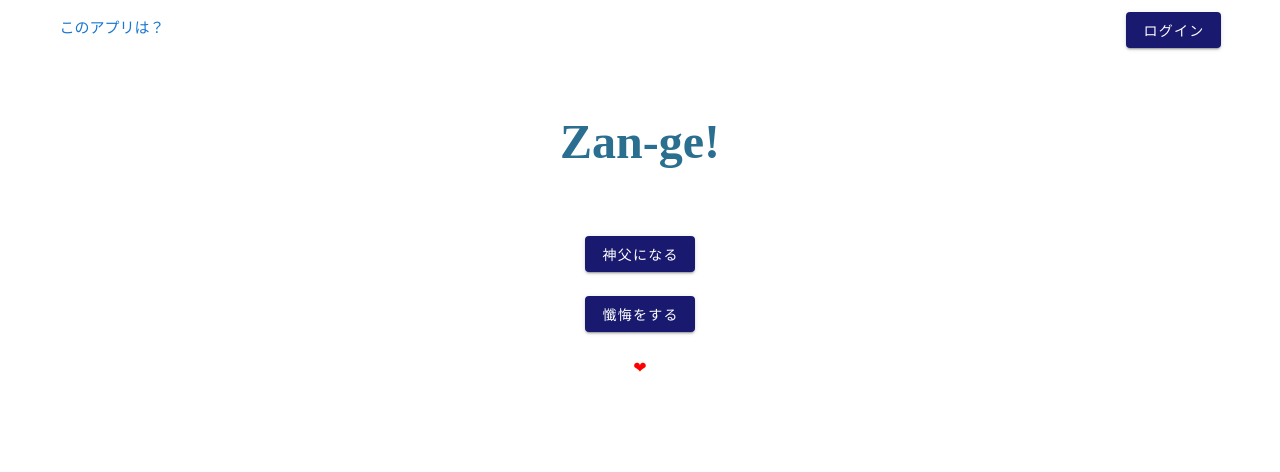
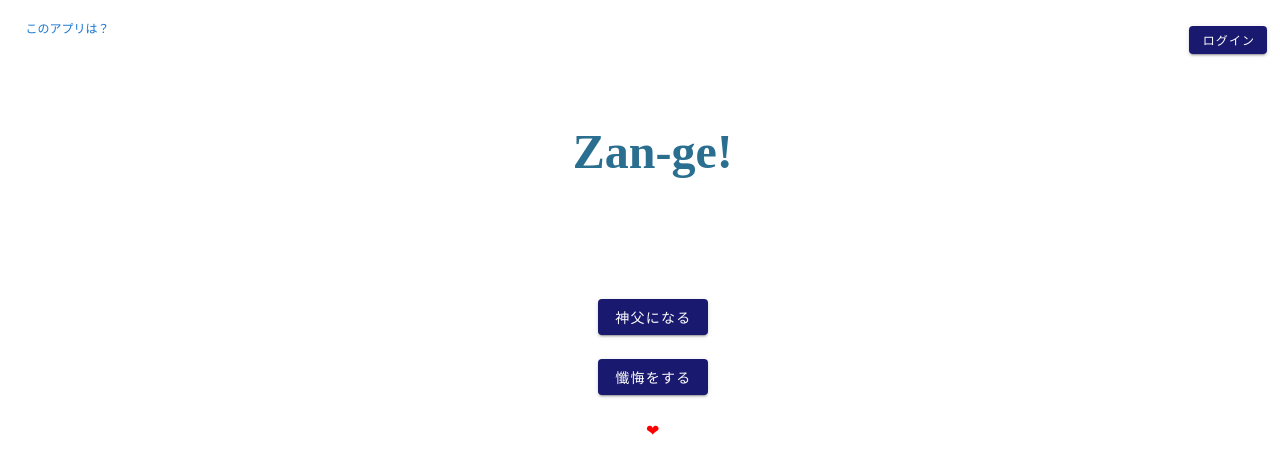
Before and after one commit to Kuroneko-mayuge/public_zanngeapp, a Vue app: page / in a window 1280 px wide. Shown: the top 472 px of the page. Built offline with nearby package versions, Linux system fonts and the light colour scheme; no server answers.

Commit message:
Homepage ちょっと修正

```diff
--- a/src/components/Description.vue
+++ b/src/components/Description.vue
@@ -14,7 +14,8 @@
         <p>匿名性のコミュニケーションです</p>
         <br>
         <p>5分が経つと、強制的に会話は終了します</p>
-        <p>最後にあなたは相手を評価できます（勿論相手も同じです）</p>
+        <p>最後にあなたは相手を評価できます</p>
+        <p>（勿論相手も同じです）</p>
         <p>ログインする事で、あなたの信頼性を確認する事が可能です</p>
       </h4>
       <h4>
@@ -67,16 +68,16 @@ a:hover{
 }
 
 .des_title {
-  width: 200%;
+  width: 250%;
   height: 10%;
-  font-size: 15px;
+  font-size: 12px;
 }
 
 .des_container{
   background-color: #5b5b6b;
   color:aliceblue;
   width: 380%;
-  margin-left: 30%;
+  margin-left: 0%;
   height: 45%;
   text-align: center;
   opacity: 0.92;
@@ -86,7 +87,7 @@ a:hover{
 h4{
   margin: 2% 8% 2% 6%;
   padding: 1% 1% 1% 1%;
-  font-size: 13px;
+  font-size: 12px;
 }
 h5{
   margin: 2% 8% 2% 6%;
--- a/src/components/Header.vue
+++ b/src/components/Header.vue
@@ -5,11 +5,11 @@
         <img :src="photoURL">
       </span>
       <span class="margin">
-        <v-btn color="#191970" class="white--text" @click="logout">ログアウト</v-btn>
+        <v-btn color="#191970" class="white--text" @click="logout" small>ログアウト</v-btn>
       </span>
     </div>
-    <div v-else-if="loadingFlg" align="right">
-      <v-btn color="#191970" class="white--text" @click="login">ログイン</v-btn>
+    <div v-else-if="loadingFlg" align="right" class="margin">
+      <v-btn color="#191970" class="white--text" @click="login" small>ログイン</v-btn>
     </div>
     <div v-else class="pos-right">
       <Loading/>
@@ -56,8 +56,8 @@ img {
     display: block;
     margin: 0;
     position: relative;
-    height: 32px;
-    width: 32px;
+    height: 30px;
+    width: 30px;
     z-index: 0;
 }
 .pos-right {
@@ -85,5 +85,6 @@ img {
 
 .margin {
   margin-left: 1%;
+  margin-right: 1%;
 }
 </style>
--- a/src/components/HomePage.vue
+++ b/src/components/HomePage.vue
@@ -1,8 +1,10 @@
 <template>
-  <v-container>
+  <div id="newcontainer">
     <Header v-if="isOnHomePage()"></Header>
     <Description v-if="isOnHomePage()" class="description"></Description>
     <h1 align="center" v-if="isOnHomePage()">Zan-ge!</h1>
+    <br>
+    <br>
     <v-row>
         <v-col align="center">
           <v-btn @click="makeChatroom" v-if="isOnHomePage()"
@@ -29,7 +31,7 @@
     </v-row>
     <Loading v-show="loading"></Loading>
     <router-view></router-view>
-  </v-container>
+  </div>
 </template>
 
 <script>
@@ -146,6 +148,13 @@ export default {
 </script>
 
 <style>
+#newcontainer {
+  padding: 1%;
+  margin: 1%;
+  width: 100%;
+  height: 100%;
+}
+
 .heart {
   color: red;
 }
@@ -159,7 +168,7 @@ h1 {
 .description {
   position: fixed;
   top: 2%;
-  width: 20%;
+  width: 25%;
   height: 200%;
   z-index: 1;
 }
--- a/src/views/Chatroom.vue
+++ b/src/views/Chatroom.vue
@@ -67,7 +67,7 @@ export default {
 
         //スクロールを一番下に移動
         const element = document.getElementById("chat");
-        element.scrollTop = element.scrollHeight - element.clientHeight;
+        element.scrollTop = element.scrollHeight - element.clientHeight - 10;
       }
     },
     //終了時刻と現在時刻の比較
@@ -118,18 +118,17 @@ export default {
   width: 60%;
   padding: 3%;
   top: 50%;
-  margin-left: 13%;
+  margin-left: 16.5%;
   background: #FFEEFF;
   text-align: center;
 }
 
 #chat {
+  height: 78%;
   position: fixed;
   top: 5%;
-  width: 110%;
-  height: 200%;
-  margin-left: -2%;
-  height: 450px;
+  width: 100%;
+  margin-left: 1%;
   font-size: 15px;
   overflow: scroll;
   white-space:normal;
@@ -140,7 +139,7 @@ export default {
   height: 1%;
   margin-right: 5%;
   padding: 1% 15% 1% 1%;
-  margin-bottom: 2%;
+  margin-bottom: 1%;
   white-space: pre-wrap;
 }
 #him {
@@ -157,7 +156,7 @@ export default {
   position: fixed;
   bottom: 5%;
   width: 100%;
-  margin: 0;
+  margin-left: 5%;
 }
 
 .textlines {
```
